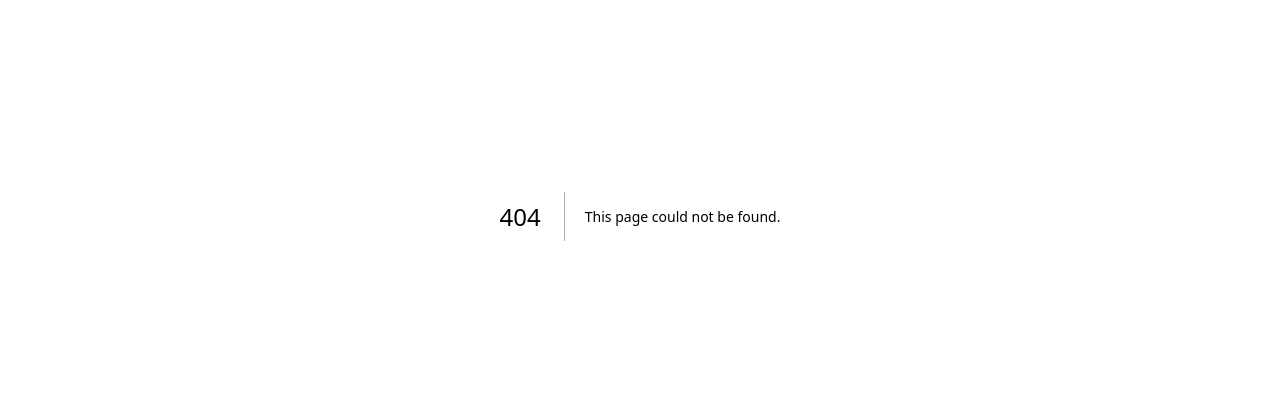
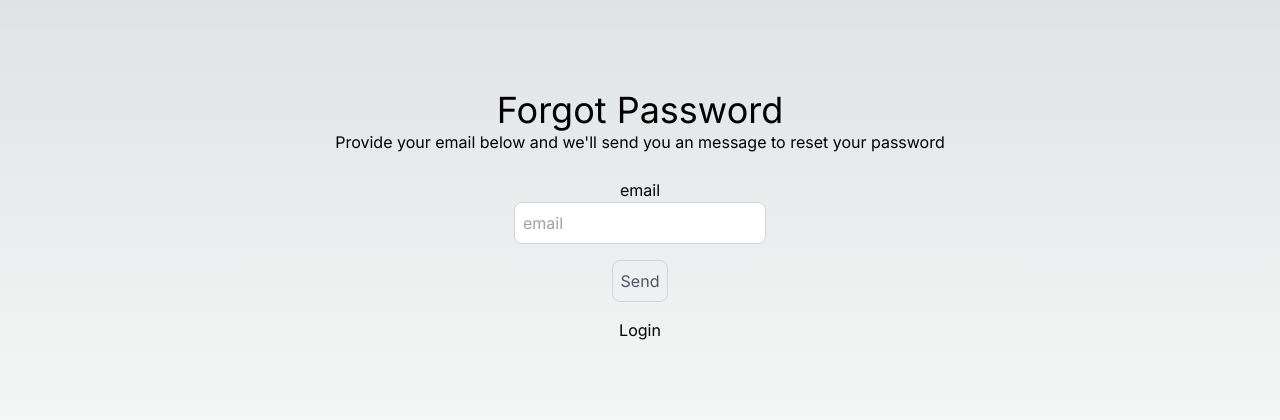
Before and after one commit to limeiscool/next-appwrite-tut, a Next.js app: page /forgotpassword in a window 1280 px wide. Before the commit this address had no page. Shown: the part 184-604 px from the top of the page. Built offline with nearby package versions, Linux system fonts and the light colour scheme.

Commit message:
feat: forgotpassword email working

```diff
--- /dev/null
+++ b/src/app/api/users/forgotpassword/route.ts
@@ -0,0 +1,27 @@
+import { connect } from "@/db/config";
+import { NextRequest, NextResponse } from "next/server";
+import User from "@/models/userModel";
+import { sendEmail } from "@/helpers/mailer";
+
+connect();
+
+export async function POST(request: NextRequest) {
+  try {
+    const reqBody = await request.json();
+    const { email } = reqBody;
+    const user = await User.findOne({email}).select("-password");
+    if (!user) {
+      return NextResponse.json({
+        error: "User not found"
+      }, {status: 400})
+    }
+    await sendEmail({email, emailType: "RESET", userId: user._id})
+    return NextResponse.json({
+      username: user.username
+    })
+  } catch (error:any) {
+    return NextResponse.json({
+      error: error.message
+    }, {status: 500})
+  }
+}
--- /dev/null
+++ b/src/app/forgotpassword/page.tsx
@@ -0,0 +1,60 @@
+"use client";
+
+import React, { useState, useEffect } from "react";
+import toast, { Toaster } from "react-hot-toast";
+import axios from "axios";
+import Link from "next/link"
+import { sendEmail } from "@/helpers/mailer";
+
+
+
+
+
+
+export default function ForgotPasswordPage() {
+  const [email, setEmail] = useState("");
+  const [buttonDisabled, setButtonDisabled] = useState(true);
+  const [loading, setLoading] = useState(false);
+
+  const sendForgotPassword = async () => {
+    try {
+      setLoading(true);
+      const res = await axios.post('/api/users/forgotpassword', {email});
+      console.log(res.data);
+      const { username } = res.data;
+      console.log("sent " + username);
+      toast.success("📧 " + username + " an Email was sent to " + email)
+    } catch (error:any) {
+      console.log(error.response.status + " " + error.response.data.error)
+      toast.error(error.response.status + " " + error.response.data.error)
+    } finally {
+      setLoading(false);
+    }
+  }
+
+  useEffect(() => {
+    if (email) {
+      setButtonDisabled(false);
+    } else {
+      setButtonDisabled(true);
+    }
+  }, [email])
+
+  return (
+    <div className="flex flex-col items-center justify-center min-h-screen py-2">
+      <h1 className="text-4xl">Forgot Password</h1>
+      <p>Provide your email below and we&apos;ll send you an message to reset your password</p>
+      <br />
+      {loading && <p>Loading...</p>}
+      <label htmlFor="email">email</label>
+      <input
+       className="text-black p-2 border border-gray-300 rounded-lg mb-4 focus:outline-none focus:border-gray-600"
+       type="text" name="email" id="email" value={email} onChange={(e) => setEmail(e.target.value)}
+      placeholder="email"
+      />
+      <button onClick={(buttonDisabled ? () => {} : sendForgotPassword)} className={(buttonDisabled ? "text-gray-600" : "text-white") + " p-2 border border-gray-300 rounded-lg mb-4 focus:ouline-none focus:border-gray-600"}>Send</button>
+      <Toaster />
+      <Link href="/login">Login</Link>
+    </div>
+  )
+}
--- a/src/app/login/page.tsx
+++ b/src/app/login/page.tsx
@@ -57,6 +57,7 @@ export default function LoginPage() {
       <button onClick={onLogin} className="p-2 border border-gray-300 rounded-lg mb-4 focus:ouline-none focus:border-gray-600">Login</button>
       <Toaster />
       <Link href="/signup" className="text-blue-500 hover:underline" >(Don&apos;t have an account? SignUp)</Link>
+      <Link href="/forgotpassword" className="text-blue-500 hover:underline" >Forgot Password</Link>
     </div>
   )
 }
--- /dev/null
+++ b/src/app/resetpassword/page.tsx
@@ -0,0 +1,29 @@
+"use client";
+
+import axios from "axios";
+import Link from "next/link";
+import { useRouter } from "next/navigation";
+import React, { useEffect, useState } from "react";
+
+export default function ResetPasswordPage() {
+  const router = useRouter();
+  const [token, setToken] = useState("");
+
+  useEffect(() => {
+    const urlToken = window.location.search.split('=')[1];
+    if (!urlToken) {
+      router.push('/login');
+    } else {
+      setToken(urlToken);
+    }
+  }, [router]);
+
+  // NEED TO MAKE FORM !!!!!!!!!!!!!!!!!!!!!!!!!!!!!!!!!
+
+  return (<>{
+    token &&
+    <div className="flex flex-col items-center justify-center min-h-screen py-2">
+      <h1 className="text-4xl">Reset Password</h1>
+    </div>
+  }</>)
+}
--- a/src/app/signup/page.tsx
+++ b/src/app/signup/page.tsx
@@ -59,7 +59,7 @@ export default function SignupPage() {
        type="text" name="password" id="password" value={user.password} onChange={(e) => setUser({ ...user, password: e.target.value })}
       placeholder="password"
       />
-      <button onClick={onSignup} className={(buttonDisabled ? "text-gray-600" : "text-white") + " p-2 border " + (buttonDisabled ? "border-gray-600" : "border-gray-300") + " rounded-lg mb-4 focus:ouline-none focus:border-gray-600"}>Signup 😎</button>
+      <button onClick={(buttonDisabled ? () => {} : onSignup)} className={(buttonDisabled ? "text-gray-600" : "text-white") + " p-2 border " + (buttonDisabled ? "border-gray-600" : "border-gray-300") + " rounded-lg mb-4 focus:ouline-none focus:border-gray-600"}>Signup 😎</button>
       <Toaster />
       <Link href="/login" className="text-blue-500 hover:underline" >(Already have an account? Login)</Link>
     </div>
--- a/src/helpers/mailer.ts
+++ b/src/helpers/mailer.ts
@@ -36,7 +36,7 @@ export const sendEmail = async({email, emailType, userId}: any) => {
       from: "HgYp0@example.com",
       to: email,
       subject: emailType === "VERIFY" ? "Verify your email" : "Reset your password",
-      html: `<p>Click <a href="${process.env.domain}/verifyemail?token=${hashedToken}">here</a> to ${emailType === "VERIFY" ? "verify your email" : "reset your password"} or paste this link into your browser. <br /> ${process.env.domain}/verifyemail?token=${hashedToken}</p>`
+      html: `<p>Click <a href="${process.env.domain}/${emailType === "VERIFY" ? "verifyemail" : "resetpassword"}?token=${hashedToken}">here</a> to ${emailType === "VERIFY" ? "verify your email" : "reset your password"} or paste this link into your browser. <br /> ${process.env.domain}/${emailType === "VERIFY" ? "verifyemail" : "resetpassword"}?token=${hashedToken}</p>`
     }
 
     const mailResponse = await transport.sendMail(mailOptions);
```
